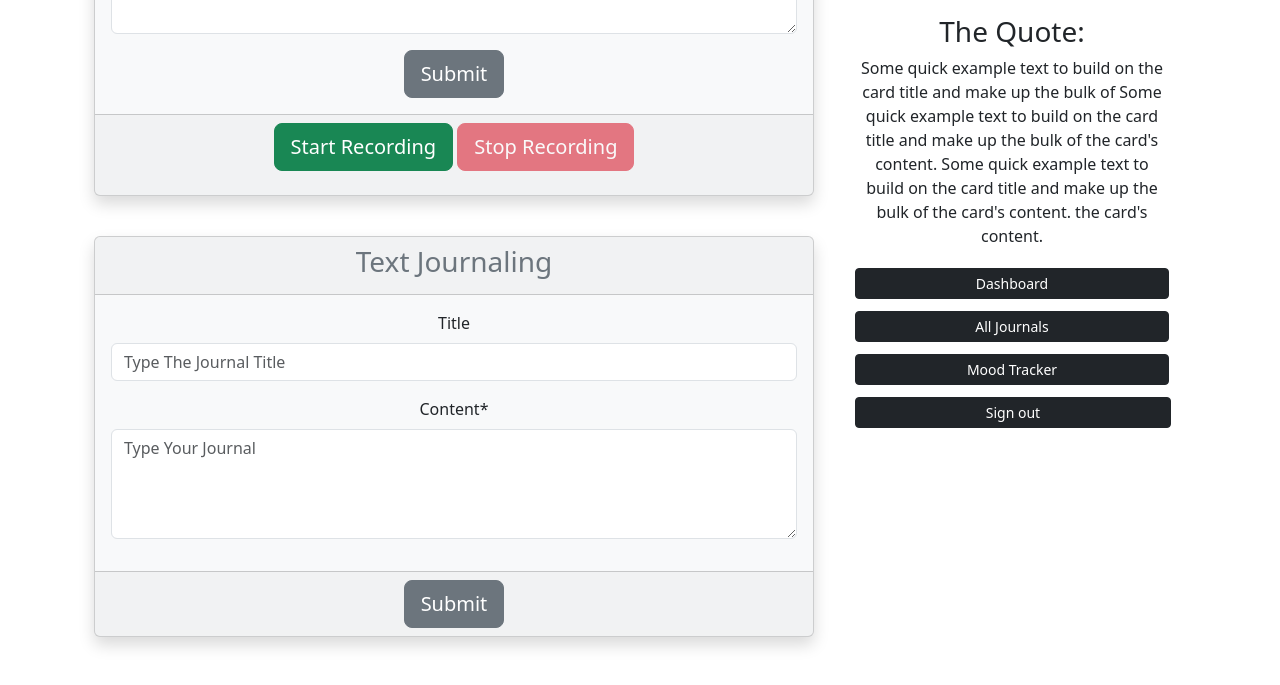
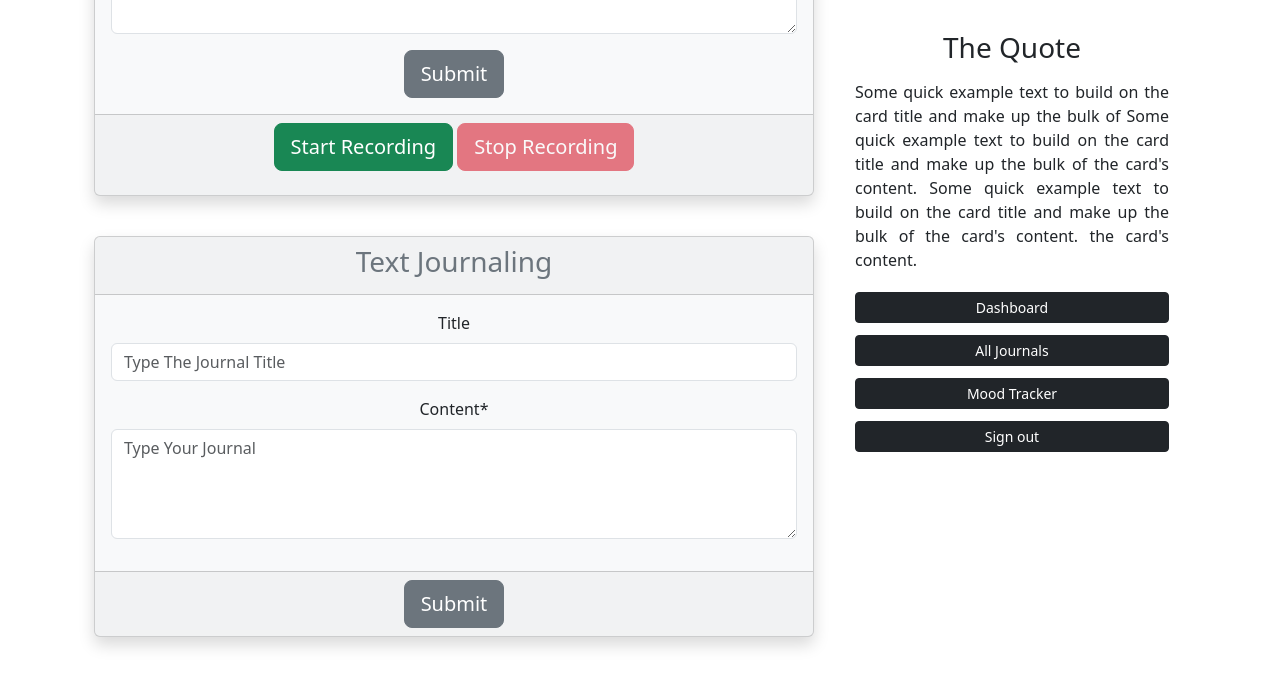
Before and after one commit to sarumaj/MindPen, a Django app: page /register/profile/ in a window 1280 px wide. Shown: the part 406-1091 px from the top of the page. Run offline with Django 4.2, Linux system fonts and the light colour scheme; some libraries are stand-ins or nearby versions.

Commit message:
Text Format

```diff
--- a/Journaling/templates/Journaling/journal.html
+++ b/Journaling/templates/Journaling/journal.html
@@ -96,9 +96,9 @@
                 <a class="btn btn-dark btn-sm mt-1 mb-2" href="{% url 'profile' %}">Dashboard</a>
                 <a class="btn btn-dark btn-sm mt-1 mb-2" href="{% url 'journal' %}" >All Journals</a>
                 <a class="btn btn-dark btn-sm mt-1 mb-2" href="{% url 'mood' %}">Mood Tracker</a>
-                <form method="post" action="{% url 'logout' %}">
+                <form method="post" action="{% url 'logout' %}" class="d-grid gap-2">
                   {% csrf_token %}
-                  <button class="btn btn-dark btn-sm mt-1 mb-2" style="width: 316px" type="submit">Sign out</button>
+                  <button class="btn btn-dark btn-sm mt-1 mb-2" type="submit">Sign out</button>
                 </form>
             </ul>
           </div>
--- a/users/templates/users/profile.html
+++ b/users/templates/users/profile.html
@@ -41,8 +41,8 @@
       <div class="card" style="height: 15rem;">
           <img src="https://img.freepik.com/free-photo/galaxy-nature-aesthetic-background-starry-sky-mountain-remixed-media_53876-126761.jpg?ga=GA1.1.1135514170.1736493801&semt=ais_hybrid" class="card-img-top" alt="...">
           <div class="card-body">
-            <h3 class="card-title">The Quote:</h3>
-            <p class="card-text">Some quick example text to build on the card title and make up the bulk of
+            <h3 class="card-title text-center mt-3 mb-3">The Quote</h3>
+            <p class="card-text text-justify" style="text-align: justify">Some quick example text to build on the card title and make up the bulk of
                 Some quick example text to build on the card title and make up the bulk of the card's content.
                 Some quick example text to build on the card title and make up the bulk of the card's content.
                 the card's content.</p>
@@ -50,9 +50,9 @@
                 <a class="btn btn-dark btn-sm mt-1 mb-2" href="{% url 'profile' %}">Dashboard</a>
                 <a class="btn btn-dark btn-sm mt-1 mb-2" href="{% url 'journal' %}" >All Journals</a>
                 <a class="btn btn-dark btn-sm mt-1 mb-2" href="{% url 'mood' %}">Mood Tracker</a>
-                <form method="post" action="{% url 'logout' %}">
+                <form method="post" action="{% url 'logout' %}" class="d-grid gap-2">
                   {% csrf_token %}
-                  <button class="btn btn-dark btn-sm mt-1 mb-2" style="width: 316px" type="submit">Sign out</button>
+                  <button class="btn btn-dark btn-sm mt-1 mb-2" type="submit">Sign out</button>
                 </form>
             </ul>
           </div>
```
Also changed, not shown: MyMood/templates/MyMood/mood.html (+4 -4 lines), db.sqlite3.
